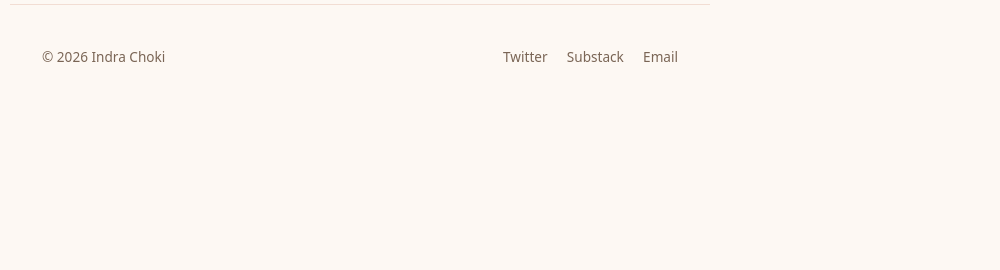
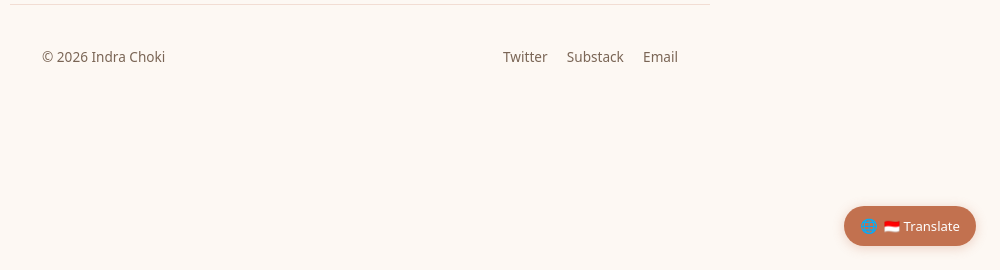
Before and after one commit to indrahrp/max_health, a Django app: page /blog/ in a window 1280 px wide. Shown: the part 530-800 px from the top of the page, without its empty margins (280-1280 px from the left). Run offline with Django 5.2, Linux system fonts and the light colour scheme; data that the repository does not hold is empty.

Commit message:
add Indonesian translation toggle

```diff
--- a/blog/templates/blog/base.html
+++ b/blog/templates/blog/base.html
@@ -130,6 +130,14 @@
   .footer-links { display:flex; gap:1.2rem; }
   .footer-links a { font-size:0.85rem; color:var(--warm-muted); text-decoration:none; }
   .footer-links a:hover { color:var(--warm-accent); }
+
+  /* Hide Google Translate toolbar */
+  .goog-te-banner-frame, .skiptranslate { display:none !important; }
+  body { top:0 !important; }
+  .goog-te-gadget { font-size:0 !important; }
+  .goog-tooltip { display:none !important; }
+  .goog-tooltip:hover { display:none !important; }
+  .goog-text-highlight { background:none !important; box-shadow:none !important; }
 </style>
 </head>
 <body>
@@ -203,7 +211,56 @@
   });
 </script>
 
+<!-- Translation -->
+<div id="translate-bar" style="position:fixed;bottom:1.5rem;right:1.5rem;z-index:200;">
+  <div id="translate-btn" onclick="toggleTranslate()"
+       style="background:var(--warm-accent);color:#fff;border-radius:2rem;padding:8px 16px;
+              font-size:0.82rem;cursor:pointer;display:flex;align-items:center;gap:6px;
+              box-shadow:0 2px 12px rgba(194,113,79,0.3);transition:all 0.2s;">
+    <span style="font-size:14px;">🌐</span>
+    <span id="translate-label">🇮🇩 Translate</span>
+  </div>
+  <div id="google-translate-el" style="display:none;margin-top:0.5rem;"></div>
+</div>
+
+<div id="google_translate_element" style="display:none;"></div>
+
+<script>
+function googleTranslateElementInit() {
+  new google.translate.TranslateElement({
+    pageLanguage: 'en',
+    includedLanguages: 'id,en',
+    layout: google.translate.TranslateElement.InlineLayout.SIMPLE,
+    autoDisplay: false
+  }, 'google_translate_element');
+}
+
+function toggleTranslate() {
+  const current = document.documentElement.lang || 'en';
+  const label = document.getElementById('translate-label');
+  const cookie = document.cookie;
+  const isID = cookie.includes('googtrans=/en/id');
+  if (isID) {
+    document.cookie = 'googtrans=/en/en; path=/';
+    document.cookie = 'googtrans=/en/en; path=/; domain=.' + location.hostname;
+    label.textContent = '🇮🇩 Translate';
+    location.reload();
+  } else {
+    document.cookie = 'googtrans=/en/id; path=/';
+    document.cookie = 'googtrans=/en/id; path=/; domain=.' + location.hostname;
+    label.textContent = '🇬🇧 English';
+    location.reload();
+  }
+}
+
+window.addEventListener('load', () => {
+  const isID = document.cookie.includes('googtrans=/en/id');
+  const label = document.getElementById('translate-label');
+  if (label) label.textContent = isID ? '🇬🇧 English' : '🇮🇩 Translate';
+});
+</script>
+<script src="//translate.google.com/translate_a/element.js?cb=googleTranslateElementInit"></script>
+
 {% block extra_js %}{% endblock %}
-
 </body>
 </html>
```
